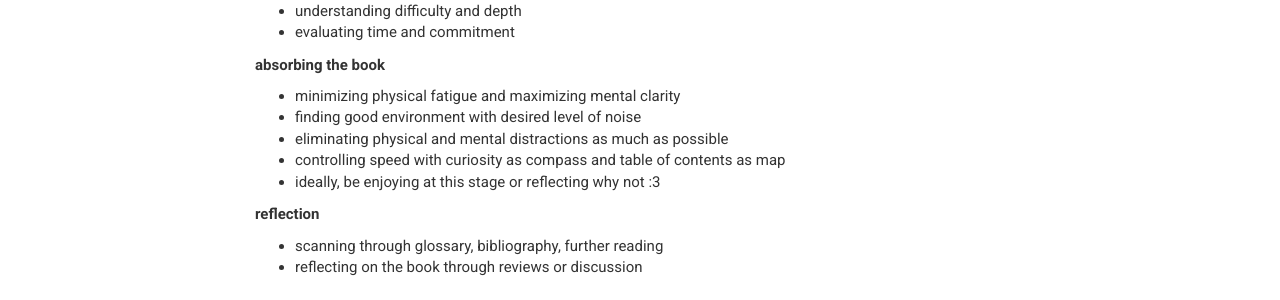
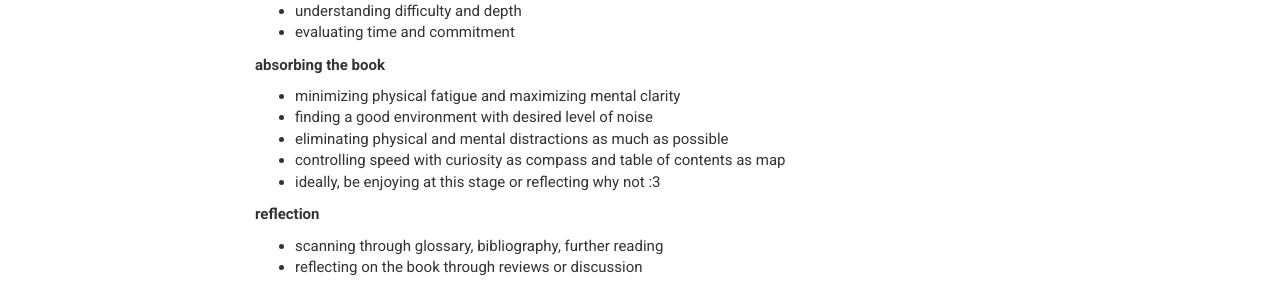
Before and after one commit to ianomad/ianomad.github.io, a Jekyll site: the page built from _posts/2023-10-25-How-I-Read.md, in a window 1280 px wide and 900 px high, scrolled down 1924 px. Shown: the part 221-521 px from the top of the window. Built offline with Jekyll 4.4.1, drawn with Linux system fonts in a browser that asks for light colours; nearby versions of some CDN libraries.

```diff
--- a/_posts/2023-10-25-How-I-Read.md
+++ b/_posts/2023-10-25-How-I-Read.md
@@ -120,7 +120,7 @@ it takes time to be good at them.
 **absorbing the book**
 
 - minimizing physical fatigue and maximizing mental clarity
-- finding good environment with desired level of noise
+- finding a good environment with desired level of noise
 - eliminating physical and mental distractions as much as possible
 - controlling speed with curiosity as compass and table of contents as map
 - ideally, be enjoying at this stage or reflecting why not :3
```
